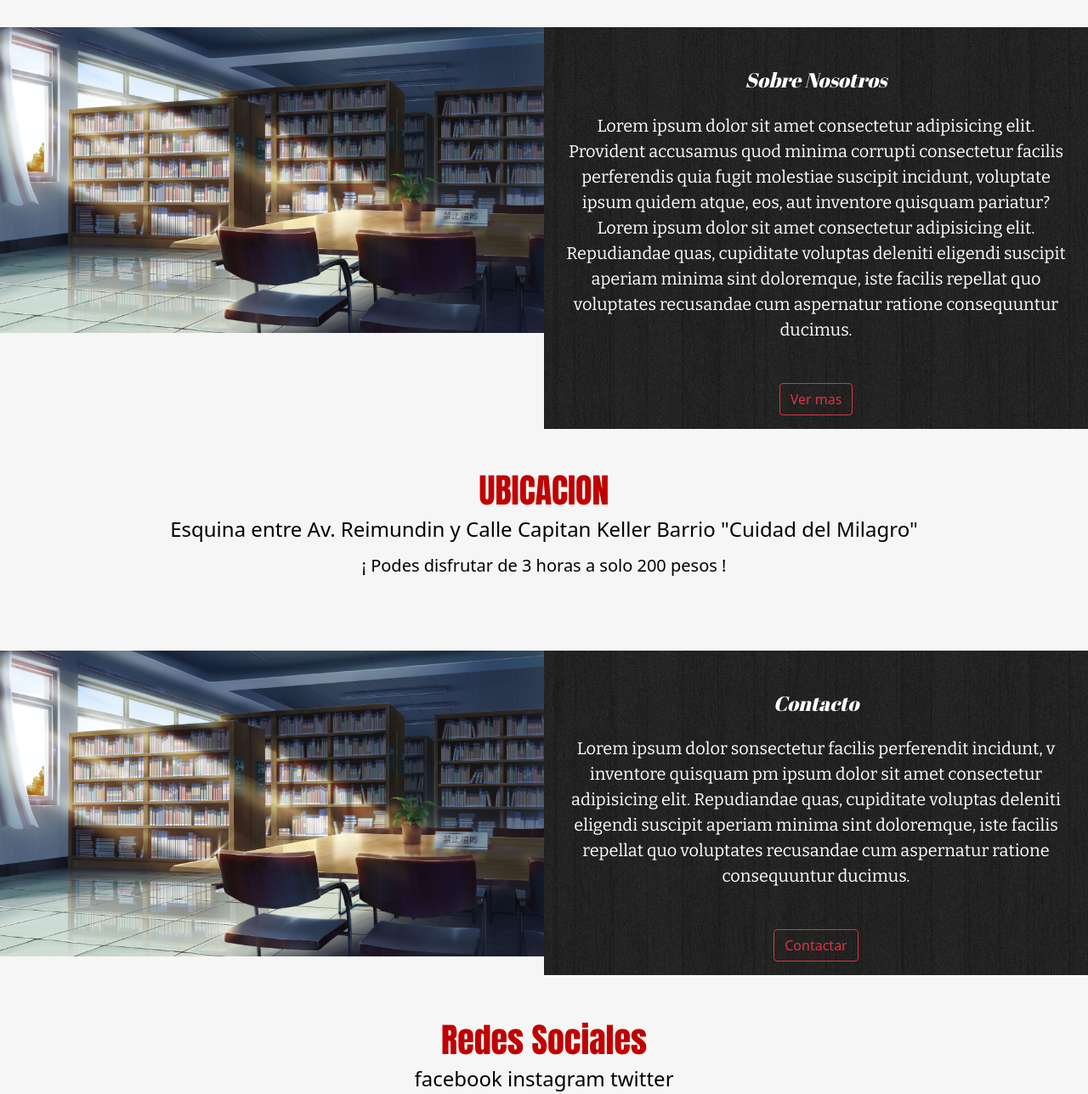
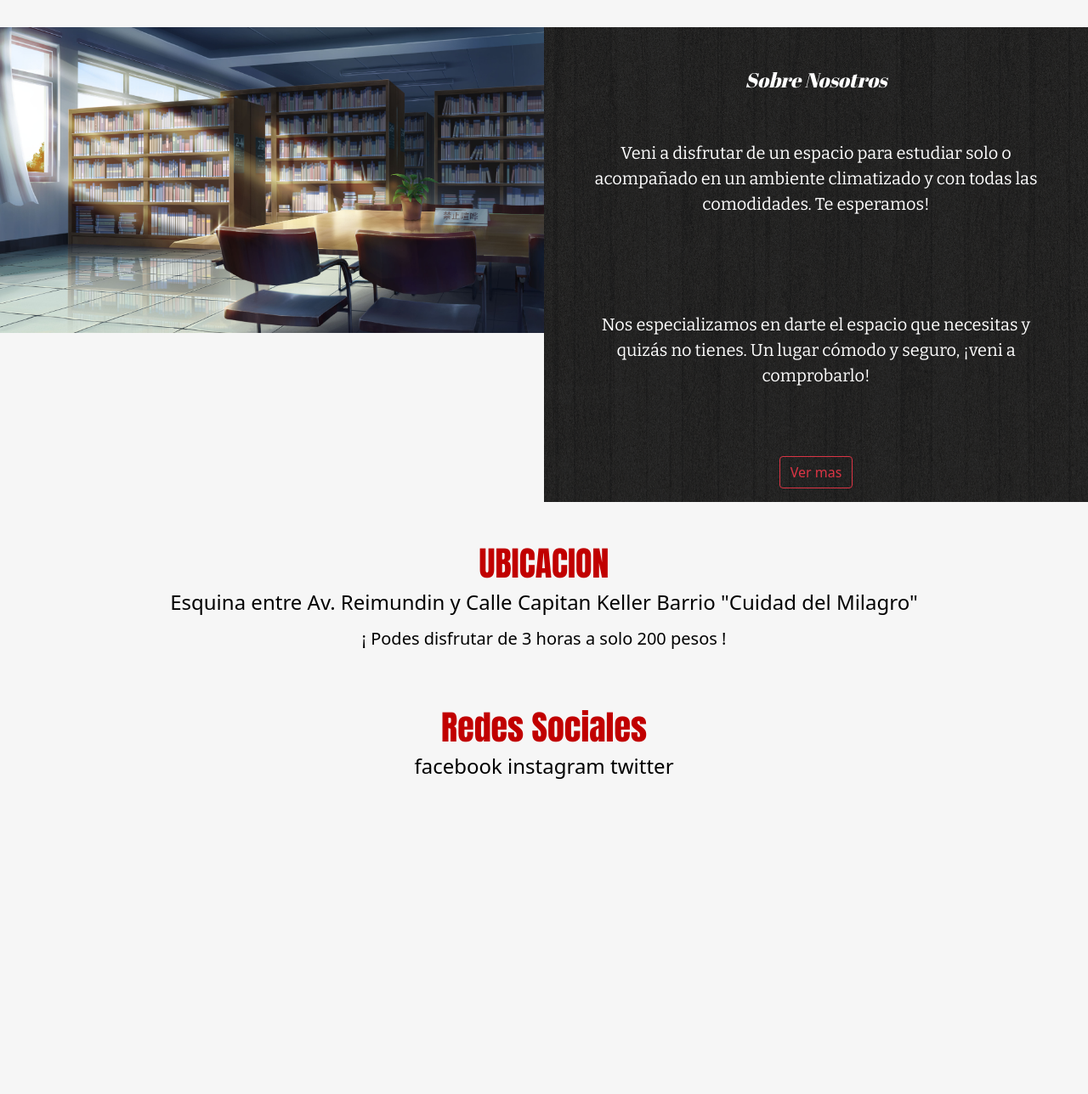
Before and after one commit to kevinserrano01/STUDY-STATION-Ana, a plain HTML site: page index.html in a window 1280 px wide. Shown: the part 272-1560 px from the top of the page at 85% size. After the commit the page ends 1200 px from the top, so only its background shows below. Drawn offline with nearby package versions, Linux system fonts and the light colour scheme; a web font is replaced by a local one.

Commit message:
Finalizado la primera etapa

```diff
--- a/index.html
+++ b/index.html
@@ -98,7 +98,8 @@
 
             <div class="containerDeParrafos col-md-6 col-12 text-center p-0">
                 <h4 class="titulosobrenosotros mt-5"> <i>Sobre Nosotros</i></h4>
-                <p class="parrafo p-3">Lorem ipsum dolor sit amet consectetur adipisicing elit. Provident accusamus quod minima corrupti consectetur facilis perferendis quia fugit molestiae suscipit incidunt, voluptate ipsum quidem atque, eos, aut inventore quisquam pariatur? Lorem ipsum dolor sit amet consectetur adipisicing elit. Repudiandae quas, cupiditate voluptas deleniti eligendi suscipit aperiam minima sint doloremque, iste facilis repellat quo voluptates recusandae cum aspernatur ratione consequuntur ducimus.</p>
+                <p class="parrafo p-5">Veni a disfrutar de un espacio para estudiar solo o acompañado en un ambiente climatizado y con todas las comodidades. Te esperamos!</p>
+                <p class="parrafo p-5">Nos especializamos en darte el espacio que necesitas y quizás no tienes. Un lugar cómodo y seguro, ¡veni a comprobarlo!</p>
                 <button type="button" class="btn btn-outline-danger m-3">Ver mas</button>
             </div>
 
@@ -113,7 +114,7 @@
         </div>
     </section>
 
-    <section class="container-fluid">
+    <!-- <section class="container-fluid">
         <div class="row pt-4 pb-5">
             <div class="col-md-6 col-12 p-0">
 
@@ -129,7 +130,7 @@
                 <button type="button" class="btn btn-outline-danger m-3">Contactar</button>
             </div>
 
-        </div>
+        </div> -->
 
         <div class="row ">
             <div class="col-12 text-center my-1">
--- a/style.css
+++ b/style.css
@@ -24,6 +24,7 @@ body{
     color: #ffffff;
     font-family: 'Bitter', serif;
     font-size: 20px;
+    /* padding: 40px; */
 
 }
 
```
